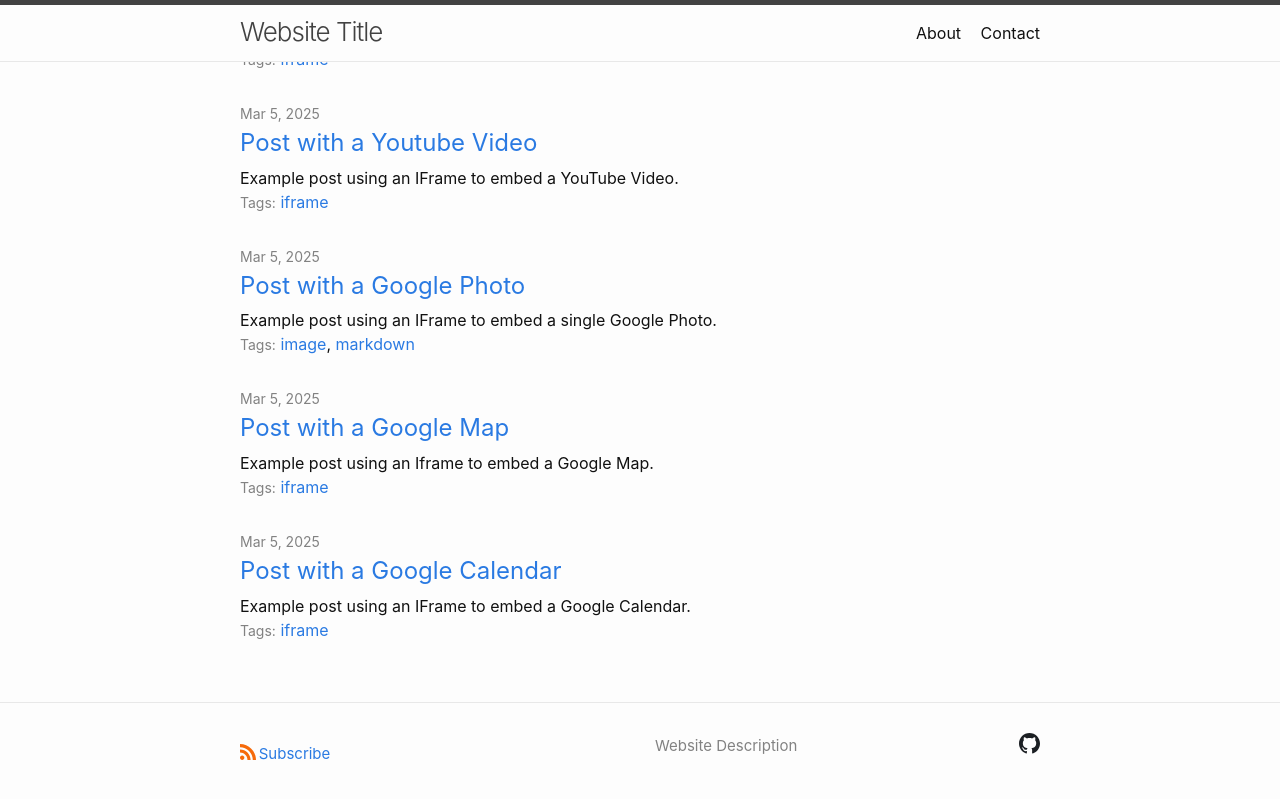
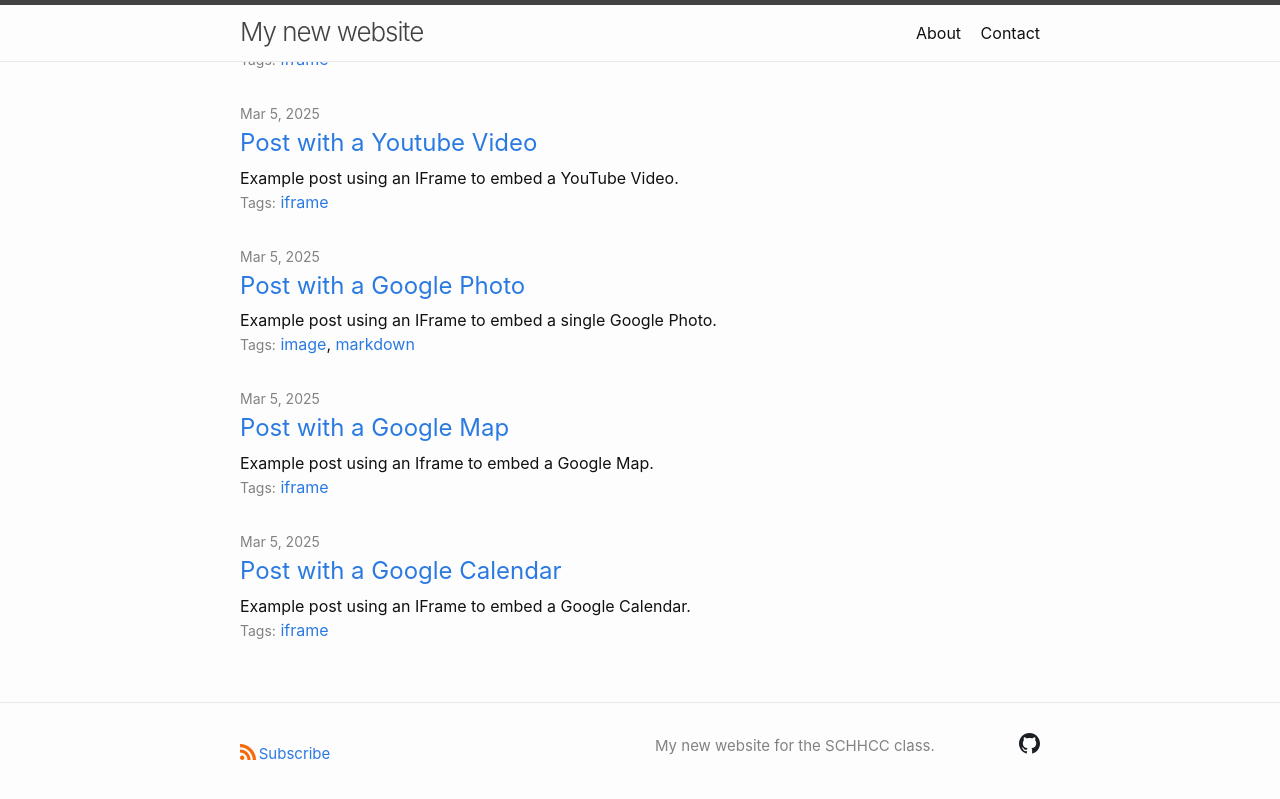
Before and after one commit to snagsby/schh-website-class, a Jekyll site: the page built from index.md, in a window 1280 px wide and 900 px high, scrolled down 1170 px. Shown: the top 799 px of the window. Built offline with Jekyll 4.4.1, drawn with Linux system fonts in a browser that asks for light colours; a script that is not in the unit is left out.

Commit message:
Update _config.yml

```diff
--- a/_config.yml
+++ b/_config.yml
@@ -1,11 +1,11 @@
-title: Website Title
+title: My new website
 
 description: >
-  Website Description
+   My new website for the SCHHCC class.
 
 author:
-  name: Name
-  email: your-email@domain.com
+  name: Ron
+  email: ron@snyderjr.com
 
 nav_pages:
   - about.md
```
